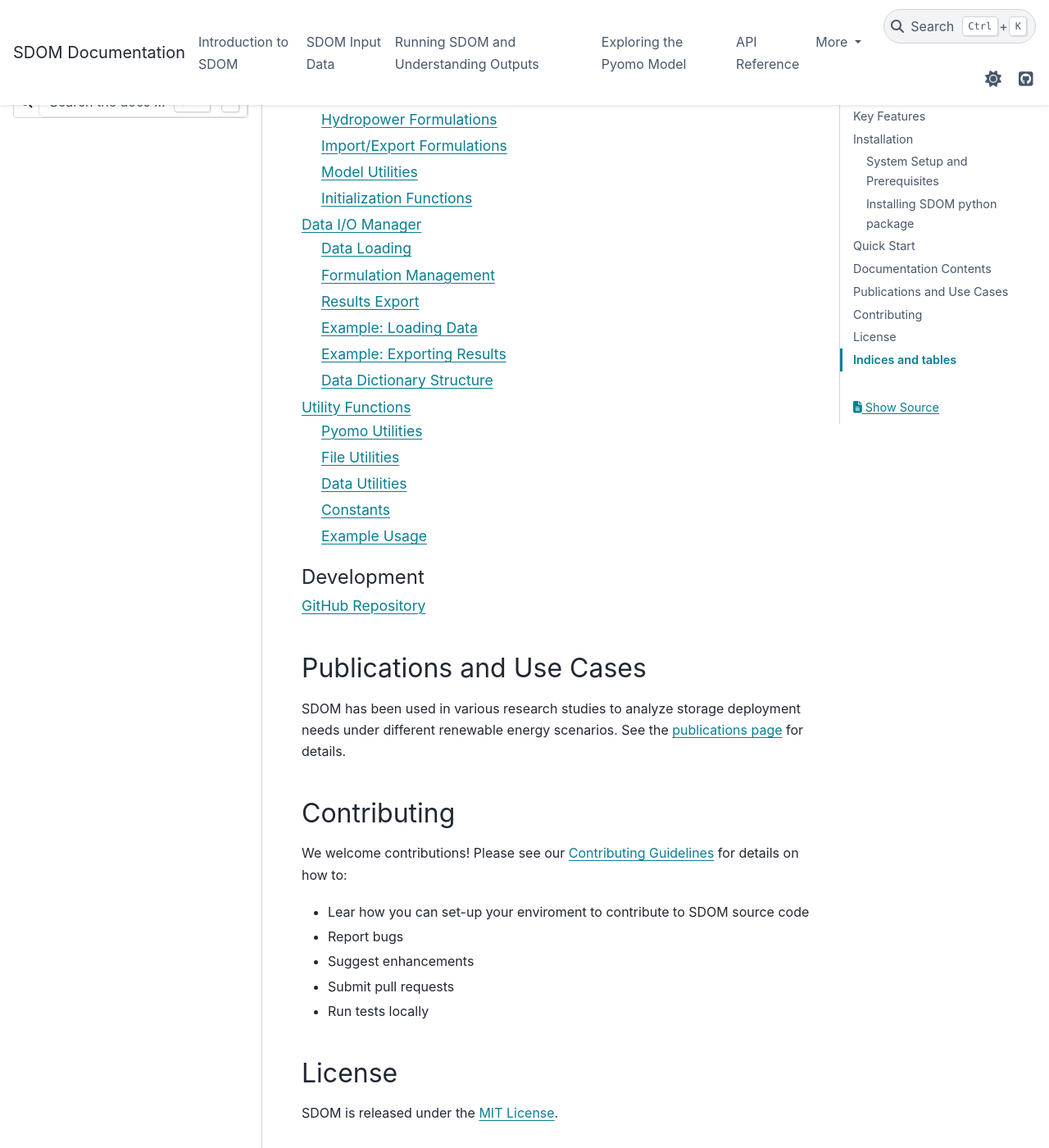
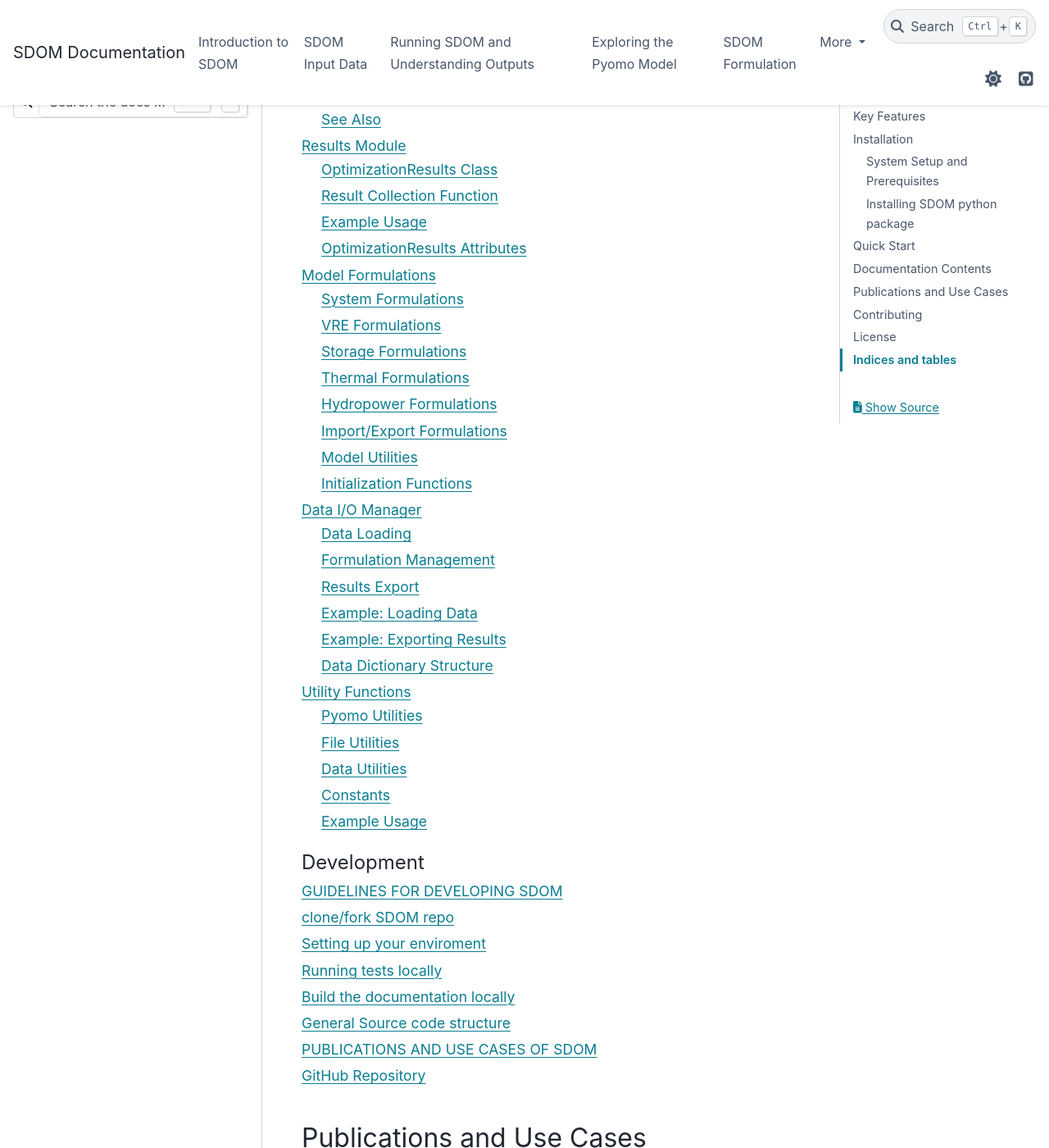
Before and after one commit to Omar0902/SDOM, a Sphinx documentation site: the page built from docs/source/index.md, in a window 1280 px wide and 1400 px high, scrolled down 3790 px. Shown: the whole window at 82% size. Built offline with Sphinx 7.4.7 and the PyData theme 0.15.4, drawn with Linux system fonts in a browser that asks for light colours; some of the changed text lies outside the part shown.

Commit message:
fix documentation

````diff
--- a/docs/source/index.md
+++ b/docs/source/index.md
@@ -92,6 +92,7 @@ user_guide/introduction
 user_guide/inputs
 user_guide/running_and_outputs
 user_guide/exploring_model
+user_guide/sdom_math_formulation
 ```
 
 ```{toctree}
@@ -110,6 +111,8 @@ api/utilities
 :maxdepth: 1
 :caption: Development
 
+sdom_Developers_guide
+sdom_publications
 GitHub Repository <https://github.com/Omar0902/SDOM>
 ```
 
````
Also changed, not shown: docs/source/api/results.md (+0 -3 lines), 1 other file.
